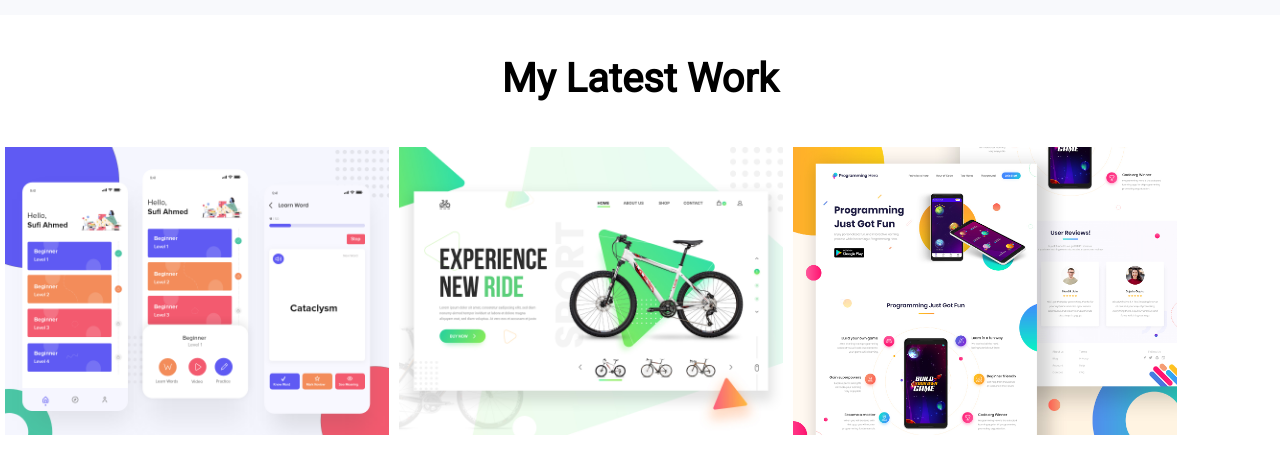
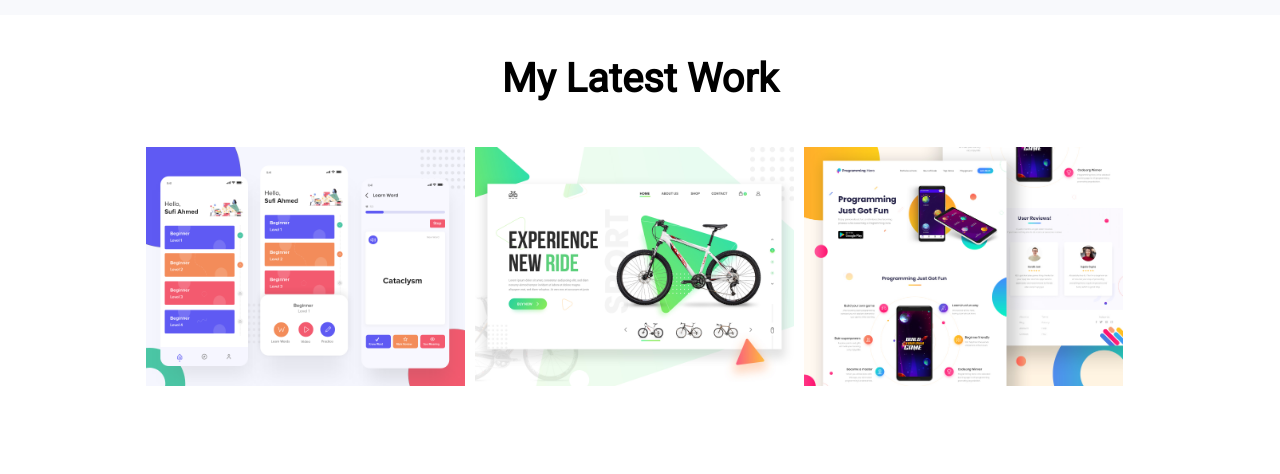
Before and after one commit to mostafizkhan/personal-website, a plain HTML site: page index.html in a window 1280 px wide. Shown: the part 2125-2599 px from the top of the page. Drawn offline with Linux system fonts and the light colour scheme.

Commit message:
some edition

```diff
--- a/style.css
+++ b/style.css
@@ -83,8 +83,11 @@ h3{
 .column{
 
     float: left;
-    width: 30%;
+    width: 28%;
     padding:5px;
+}
+.row{
+    padding-left:  11%;
 }
 .row::after{
     content: "";
```
Also changed, not shown: index.html (+2 -0 lines).
